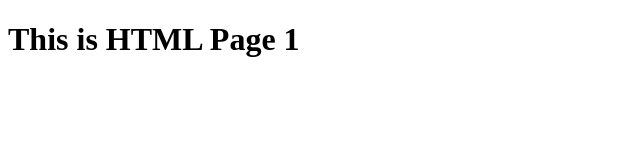
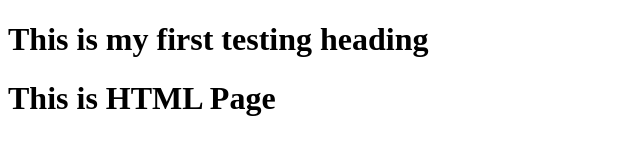
Before and after one commit to G-cloud-g/training-repo, a plain HTML site: page index.html in a window 1280 px wide. Shown: the whole page, without its empty margins (0-640 px from the left). Drawn offline with Linux system fonts and the light colour scheme.

Commit message:
push the command

```diff
--- a/index.html
+++ b/index.html
@@ -7,6 +7,7 @@
     <title>Hello world</title>
   </head>
   <body>
-    <h1>This is HTML Page 1</h1>
+    <h1>This is my first testing heading</h1>
+    <h1>This is HTML Page</h1>
   </body>
 </html>
```
